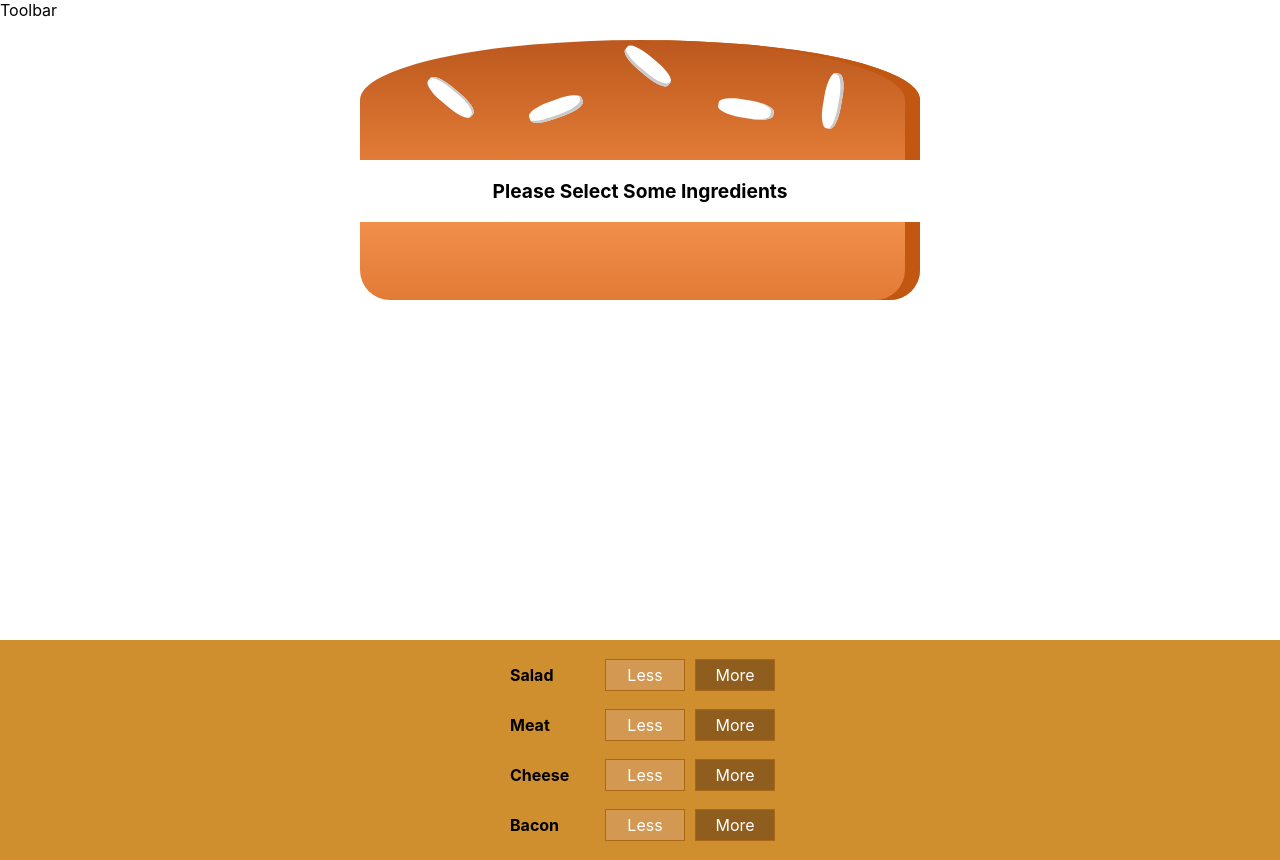
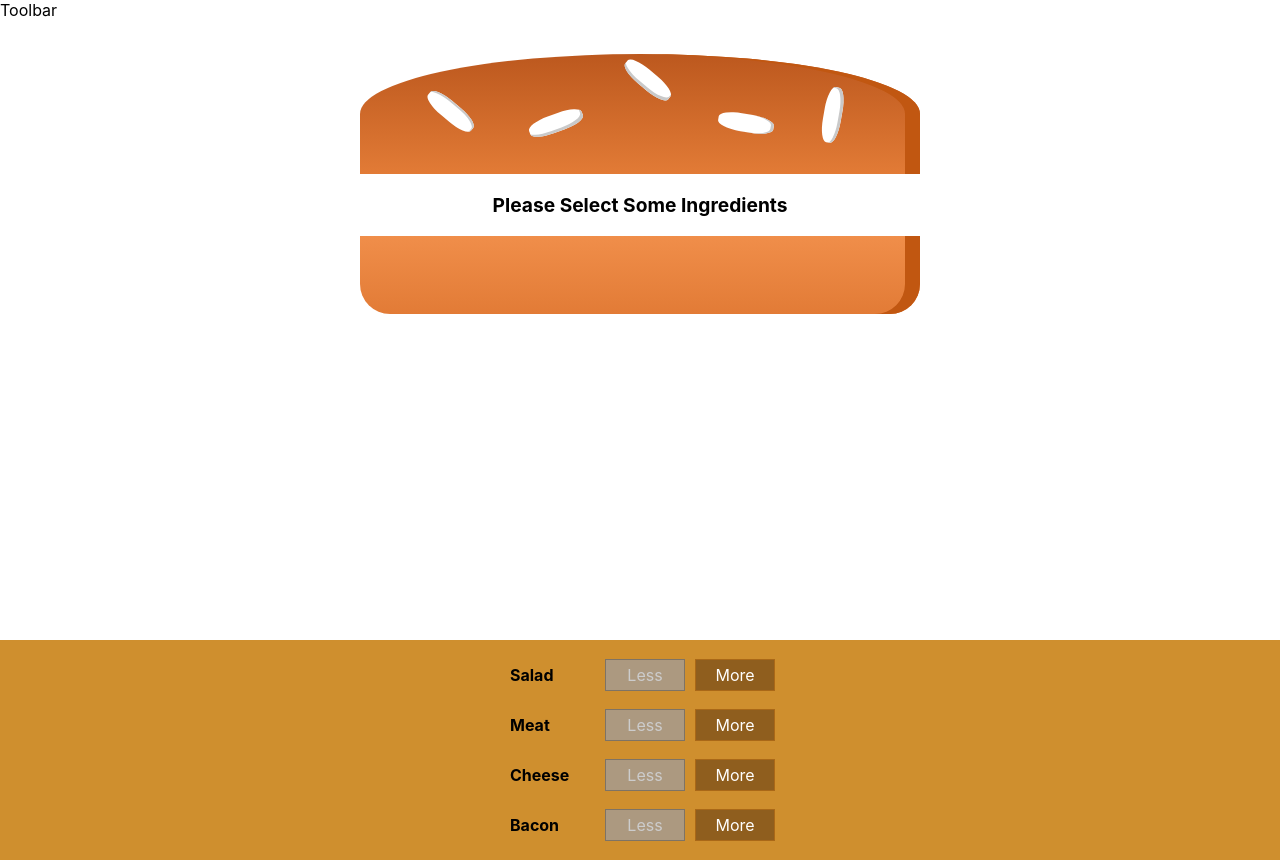
Before and after one commit to Mezba132/Burger-Builder, a React (Create React App) app: page / in a window 1280 px wide. Built offline with nearby package versions, Linux system fonts and the light colour scheme.

Commit message:
RemoveIngredient and disable Button

```diff
--- a/src/components/Burger/BuildControls/BuildControl/BuildControl.js
+++ b/src/components/Burger/BuildControls/BuildControl/BuildControl.js
@@ -4,7 +4,7 @@ import Classes from './BuildControl.module.css'
 const buildControl = (props) => (
         <div className={Classes.BuildControl}>
             <div className={Classes.Label}>{props.label}</div>
-            <button className={Classes.Less}>Less</button>
+            <button className={Classes.Less} onClick={props.removed} disabled={props.disabled}>Less</button>
             <button className={Classes.More} onClick={props.added}>More</button>
         </div>
 )
--- a/src/components/Burger/BuildControls/BuildControls.js
+++ b/src/components/Burger/BuildControls/BuildControls.js
@@ -16,6 +16,8 @@ const buildControls = (props) => (
             key={bctrl.label}
             label={bctrl.label}
             added={ () => props.addIngredients(bctrl.type)}
+            removed={ () => props.removeIngredients(bctrl.type)}
+            disabled= {props.disabled[bctrl.type]}
             />
             })}
         </div>
--- a/src/components/Burger/Burger.js
+++ b/src/components/Burger/Burger.js
@@ -17,8 +17,6 @@ const burger = (props) => {
         return arr.concat(el);
     });
 
-    console.log(transformedIngredients);
-
     if(transformedIngredients.length === 0)
     {
         transformedIngredients = <p>Please Select Some Ingredients</p>
--- a/src/components/Burger/Burger.module.css
+++ b/src/components/Burger/Burger.module.css
@@ -2,7 +2,7 @@
     width: 100%;
     margin: auto;
     height: 250px;
-    /* overflow: scroll; */
+    overflow: scroll;
     text-align: center;
     font-weight: bold;
     font-size: 1.2rem;
--- a/src/containers/BurgerBuilder/BurgerBuilder.js
+++ b/src/containers/BurgerBuilder/BurgerBuilder.js
@@ -13,6 +13,7 @@ class burger extends Component {
             Cheese : 0,
             Bacon : 0
         }
+
     }
 
     addIngredientHhandler = (type) => {
@@ -20,14 +21,42 @@ class burger extends Component {
         const updateCount = oldCount + 1;
         const updateIngredients = {...this.state.ingredients};
         updateIngredients[type] = updateCount;
+
+        this.setState({ ingredients : updateIngredients});
+    }
+
+    deleteIngredients = (type) => {
+        const oldCount = this.state.ingredients[type];
+        if(oldCount <= 0)
+        {
+            return;
+        }
+        const updateCount = oldCount - 1;
+        const updateIngredients = {...this.state.ingredients};
+        updateIngredients[type] = updateCount;
         this.setState({ingredients : updateIngredients});
+
+        this.setState({ ingredients : updateIngredients});
+    }
+
+    disableButton = (key) => {
+
     }
 
     render () {
+        const disableInfo = {...this.state.ingredients};
+        for(let key in disableInfo)
+        {
+            disableInfo[key] = disableInfo[key] <= 0
+        }
         return(
             <Aux>
                 <Burger ingredients={this.state.ingredients}/>
-                <BuildControls addIngredients={this.addIngredientHhandler} />
+                <BuildControls
+                addIngredients={this.addIngredientHhandler}
+                removeIngredients={this.deleteIngredients}
+                disabled={disableInfo}
+                />
             </Aux>
         )
     }
```
